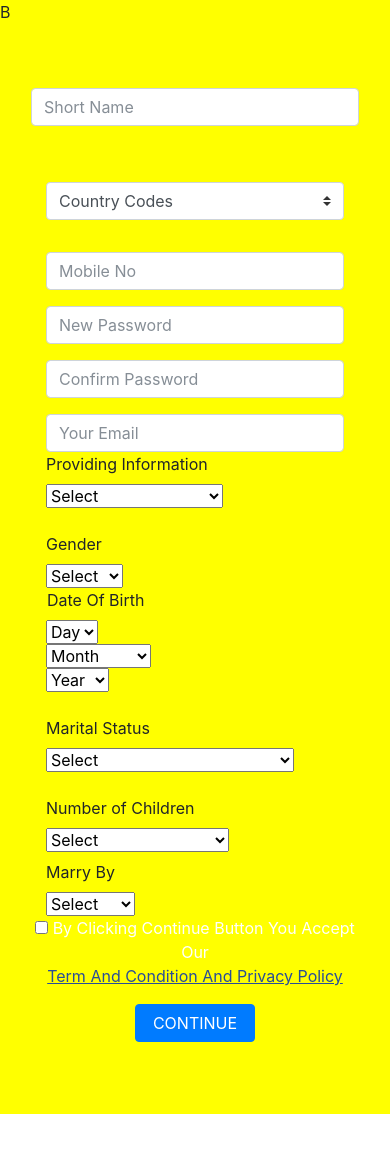
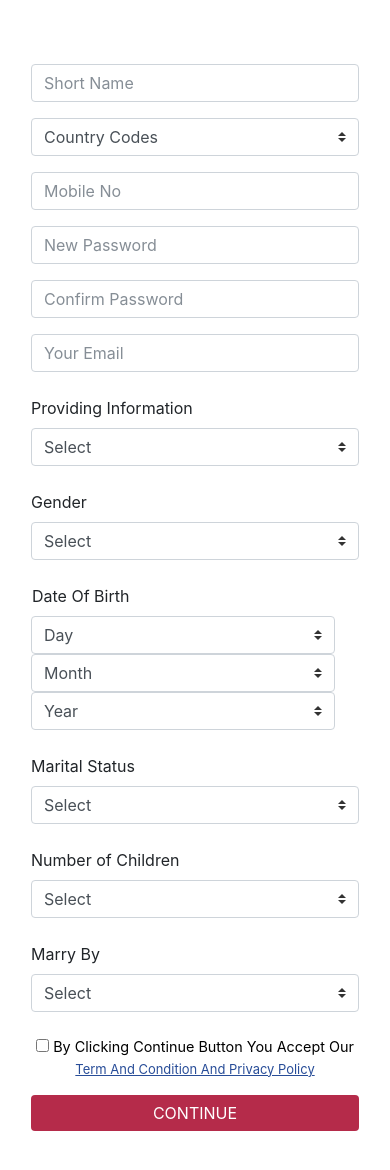
Before and after one commit to arcadia360/sathutulanka, a CodeIgniter app: page /Arcadia360/index.php/registration/index in a window 390 px wide. Shown: the top 1170 px of the page. Run offline with CodeIgniter, Linux system fonts and the light colour scheme; some libraries are stand-ins or nearby versions.

Commit message:
Update create_account.php

```diff
--- a/application/views/registration/create_account.php
+++ b/application/views/registration/create_account.php
@@ -12,29 +12,53 @@
 
     <script src="https://ajax.googleapis.com/ajax/libs/jquery/3.2.1/jquery.min.js"></script>
     <script src="https://maxcdn.bootstrapcdn.com/bootstrap/4.0.0-beta.2/js/bootstrap.min.js"></script>
+
+    <style rel="stylesheet">
+        .agreement_label,
+        .agreement_label a {
+            color: #000000 !important;
+            font-size: 0.9em;
+        }
+
+        .sbmitBtn {
+            background-color: #b52b4a;
+            border: none;
+        }
+
+        .sbmitBtn:hover {
+            background-color: #FFFFFF;
+            color: #b52b4a;
+            border: 2px #b52b4a solid;
+            cursor: pointer;
+        }
+
+        .main-img {
+            height: 100vh;
+        }
+
+        .side-form{
+            background-color: #FFFFFF;
+        }
+    </style>
 </head>
 
 <body>
 
     <!-- <div class="container"> -->
     <div class="row">
-        <div class="col-lg-8 col-md-7 d-none d-md-block d-lg-block" style="background-color: blue;">
-            A
+        <div class="col-lg-8 col-md-7 d-none d-md-block d-lg-block">
+            <img class="main-img" src="https://s3.amazonaws.com/gspv-expression-engine/background-images/wedding-photographers-atlanta.jpg" alt="">
         </div>
-        <div class="col-lg-4 col-md-5 col-sm-12" style="background-color: yellow;">
-            B
+        <div class="col-lg-4 col-md-5 col-sm-12 side-form" style="overflow: auto; height:100vh;">
             <form class="ajax-submit" action="http://test.sathutulanka.lk/register" method="post" id="submitForm" autocomplete="off">
                 <input type="hidden" name="_token" value="QprnXEt5Y7iU48fAVpK0VqUiea4uSzgk9LyIq5AV">
                 <div class="px-3 py-5 home-main-search-bgcolor reg_form">
                     <div class="col-md-12 pt-3">
                         <input type="text" class="form-control form-padding red-color" name="short_name" id="short_name" placeholder="Short Name" autcomplete="false" value="">
                     </div>
-                    <div class="col-md-12 pt-3 form-group">
-
                     <!-- country codes (ISO 3166) and Dial codes. -->
                     <div class="col-md-12 pt-3">
-                            <div class="form-group">
-                                <label class="text-inverse" for="validationCustom01"><?= lang('bloodGroup') ?></label>
+                        <!-- <div class="form-group"> -->
                         <select class="custom-select d-block form-control" id="bloodGroup" name="bloodGroup">
                             <option value="">Country Codes</option>
                             <option data-countryCode="LK" value="94">Sri Lanka (+94)</option>
@@ -257,7 +281,7 @@
                                 <option data-countryCode="ZW" value="263">Zimbabwe (+263)</option>
                             </optgroup>
                         </select>
-                            </div>
+                        <!-- </div> -->
 
                     </div>
 
@@ -267,26 +291,19 @@
                     </div>
 
                     <div class="col-md-12 pt-3">
-
                         <input type="password" class="form-control form-padding red-color" name="password" id="password" placeholder="New Password" autocomplete="false">
-
-
                     </div>
                     <div class="col-md-12 pt-3">
-
                         <input type="password" class="form-control form-padding red-color" name="password_confirmation" id="password_confirmation" placeholder="Confirm Password" autcomplete="false">
-
-
                     </div>
                     <div class="col-md-12 pt-3">
                         <input type="email" class="form-control form-padding red-color" name="email" id="email" placeholder="Your Email" autocomplete="false" value="">
                     </div>
 
-                        <div class="col-md-12">
+                    <div class="col-md-12 pt-4">
                         <p class="p20 yellow-color gill-sans-mt-regular-font mb-2">Providing Information</p>
-                            <select class="js-example-basic-single dropdown-s2 p20" name="provide_infor" id="provide_infor">
+                        <select class="custom-select d-block form-control" name="provide_infor" id="provide_infor">
                             <option value="">Select</option>
-
                             <option value="390">Self</option>
                             <option value="391">Parents</option>
                             <option value="392">Guardian</option>
@@ -295,31 +312,22 @@
                             <option value="395">Sister</option>
                             <option value="396">Friend</option>
                             <option value="397">Mentioned in writing</option>
-
-
-
                         </select>
                     </div>
                     <div class="col-md-12 pt-4">
                         <p class="p20 yellow-color gill-sans-mt-regular-font mb-2">Gender</p>
-                            <select class="js-example-basic-single dropdown-s2 p20" name="gender" id="gender">
+                        <select class="custom-select d-block form-control" name="gender" id="gender">
                             <option value="">Select</option>
-
                             <option value="398">Male</option>
                             <option value="399">Female</option>
-
-
-
-
-
                         </select>
                     </div>
 
-                        <p class="p20 yellow-color gill-sans-mt-regular-font mb-2 ml-3">Date Of Birth</p>
+                    <p class="p20 yellow-color gill-sans-mt-regular-font mb-2 ml-3 pt-4">Date Of Birth</p>
                     <div class="row mx-0 mr-4">
 
                         <div class="col-md-4">
-                                <select class="js-example-basic-single dropdown-s2 p20" name="birth_day" id="birth_day">
+                            <select class="custom-select d-block form-control" name="birth_day" id="birth_day">
                                 <option value="">Day</option>
                                 <option value="1">1</option>
                                 <option value="2">2</option>
@@ -352,16 +360,12 @@
                                 <option value="29">29</option>
                                 <option value="30">30</option>
                                 <option value="31">31</option>
-
-
                             </select>
                         </div>
 
                         <div class="col-md-4">
-                                <select class="js-example-basic-single dropdown-s2 p20" name="birth_month" id="birth_month">
+                            <select class="custom-select d-block form-control" name="birth_month" id="birth_month">
                                 <option value="">Month</option>
-
-
                                 <option value="01">January</option>
                                 <option value="02">February</option>
                                 <option value="03">March</option>
@@ -374,15 +378,11 @@
                                 <option value="10">October</option>
                                 <option value="11">November</option>
                                 <option value="12">December</option>
-
-
                             </select>
                         </div>
 
-
                         <div class="col-md-4">
-
-                                <select class="js-example-basic-single dropdown-s2 p20" name="birth_year" id="birth_year">
+                            <select class="custom-select d-block form-control" name="birth_year" id="birth_year">
                                 <option value="">Year</option>
                                 <option value="2003">2003</option>
                                 <option value="2002">2002</option>
@@ -435,18 +435,14 @@
                                 <option value="1955">1955</option>
                                 <option value="1954">1954</option>
                                 <option value="1953">1953</option>
-
-
-
                             </select>
-
                         </div>
                     </div>
 
 
                     <div class="col-md-12 pt-4">
                         <p class="p20 yellow-color gill-sans-mt-regular-font mb-2">Marital Status</p>
-                            <select class="js-example-basic-single dropdown-s2 p20" name="marital_status" id="marital_status" onchange="getMarryDetails(this)">
+                        <select class="custom-select d-block form-control" name="marital_status" id="marital_status" onchange="getMarryDetails(this)">
                             <option value="">Select</option>
                             <option value="1">Never Married</option>
                             <option value="2">Divorced </option>
@@ -460,9 +456,8 @@
                     </div>
                     <div class="col-md-12 pt-4 childrenDiv">
                         <p class="p20 yellow-color gill-sans-mt-regular-font mb-2">Number of Children</p>
-                            <select class="js-example-basic-single dropdown-s2 p20" name="num_of_child" id="num_of_child">
+                        <select class="custom-select d-block form-control" name="num_of_child" id="num_of_child">
                             <option value="">Select</option>
-
                             <option value="839">No</option>
                             <option value="840">1</option>
                             <option value="841">2</option>
@@ -471,16 +466,16 @@
                             <option value="844">Not Staying Together</option>
                         </select>
                     </div>
-                        <div class="col-md-12 pt-2">
+                    <div class="col-md-12 pt-4">
                         <p class="p20 yellow-color gill-sans-mt-regular-font mb-2">Marry By</p>
-                            <select class="js-example-basic-single dropdown-s2 p20" name="marry_by" id="marry_by">
+                        <select class="custom-select d-block form-control" name="marry_by" id="marry_by">
                             <option value="">Select</option>
                             <option value="836">Proposal</option>
                             <option value="837">Love</option>
                         </select>
                     </div>
 
-                        <div class="col-md-12 px-0">
+                    <div class="col-md-12 pt-4">
                         <p class="mb-0 p14 text-white text-center agreement_label">
                             <input type="checkbox" class="agreement_check" autocomplete="off" name="agreement">
                             By Clicking Continue Button You Accept Our <br>
@@ -488,10 +483,9 @@
                         </p>
                     </div>
                     <div class="col-md-12 text-center pt-3 pb-2">
-                            <button type="submit" class="btn btn-primary gill-sans-mt-regular-font home-search-btn p20 home-search-letter-spacing sbmitBtn">&nbsp;CONTINUE&nbsp;</button>
+                        <button type="submit" class="btn btn-primary btn-block gill-sans-mt-regular-font home-search-btn p20 home-search-letter-spacing sbmitBtn">&nbsp;CONTINUE&nbsp;</button>
                     </div>
 
-                    </div>
 
             </form>
 
```
Lines whose indentation alone changed are shown as unchanged.
